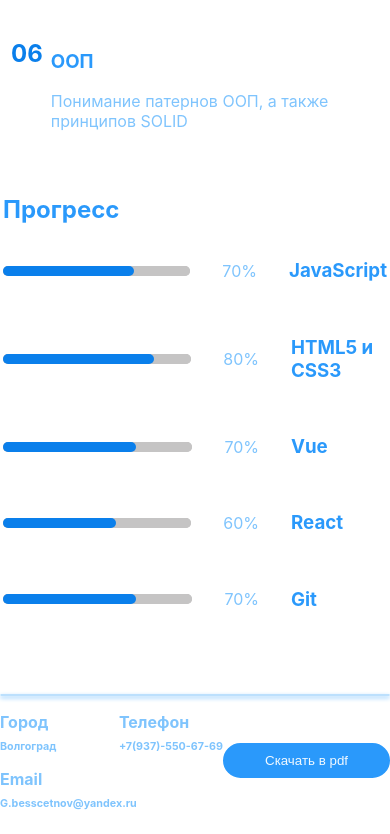
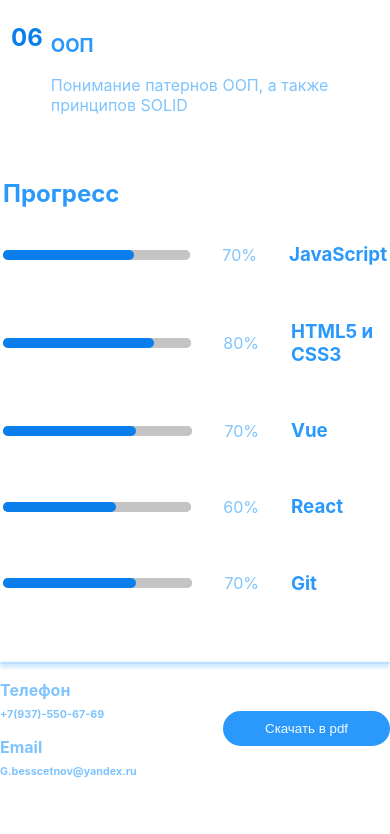
Before and after one commit to reekwul/resume, a Next.js app: page / in a window 390 px wide. Shown: the part 1970-2804 px from the top of the page. After the commit the page ends 2772 px from the top, so only its background shows below. Built offline with nearby package versions, Linux system fonts and the light colour scheme.

Commit message:
отступы, -лишнее из футора

```diff
--- a/src/App.module.css
+++ b/src/App.module.css
@@ -3,3 +3,9 @@
     margin: 16px;
     padding: 16px;
 }
+@media (max-width: 650px) {
+    .wrapper{
+        margin: 8px;
+        padding: 8px;
+    }
+}
--- a/src/App.tsx
+++ b/src/App.tsx
@@ -1,7 +1,6 @@
 import React from 'react';
 import Heder from "./header/heder";
 import Aboutme from "./aboutme/aboutme";
-
 import classes from "./App.module.css";
 
 
--- a/src/footer/footer.tsx
+++ b/src/footer/footer.tsx
@@ -10,10 +10,6 @@ const Footer = () => {
             <hr className={classes.line}/>
             <div className={classes.content}>
                 <div className={classes.contact}>
-                    <div>
-                        <h4>Город</h4>
-                        <h6>Волгоград</h6>
-                    </div>
                     <div>
                         <h4>Телефон</h4>
                         <h6>+7(937)-550-67-69</h6>
```
